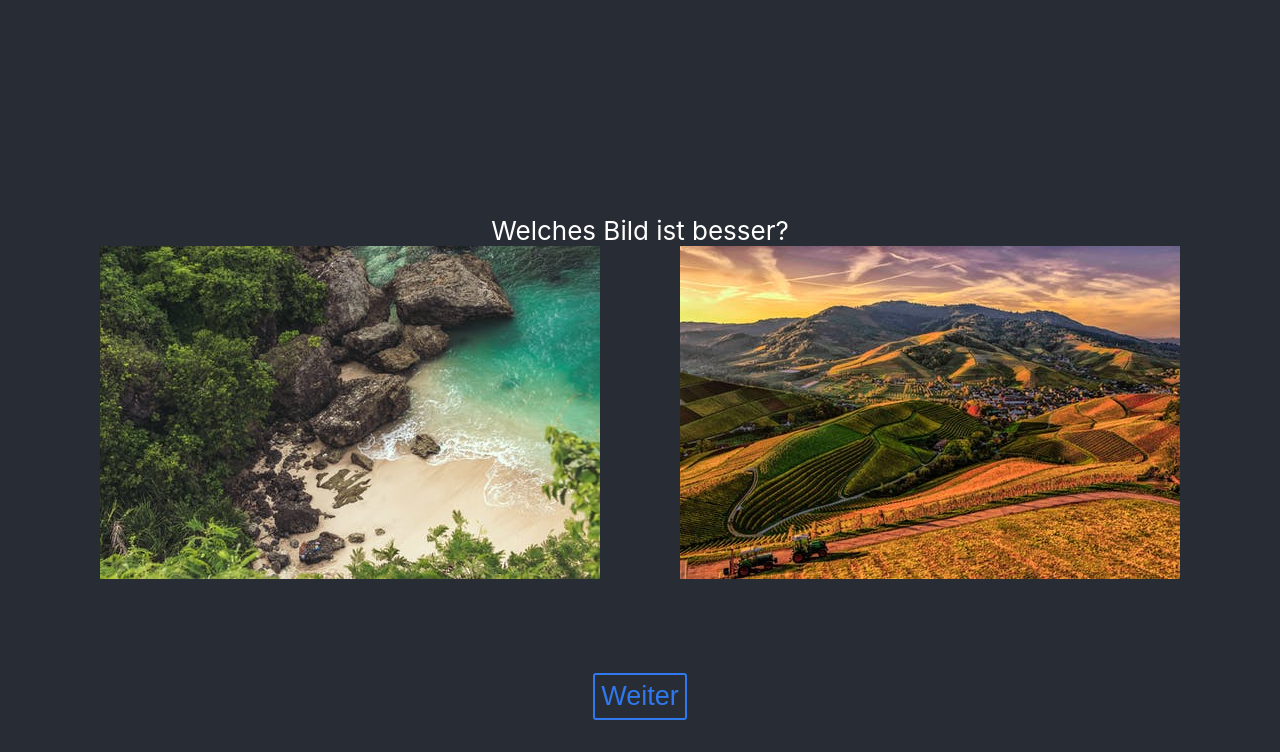
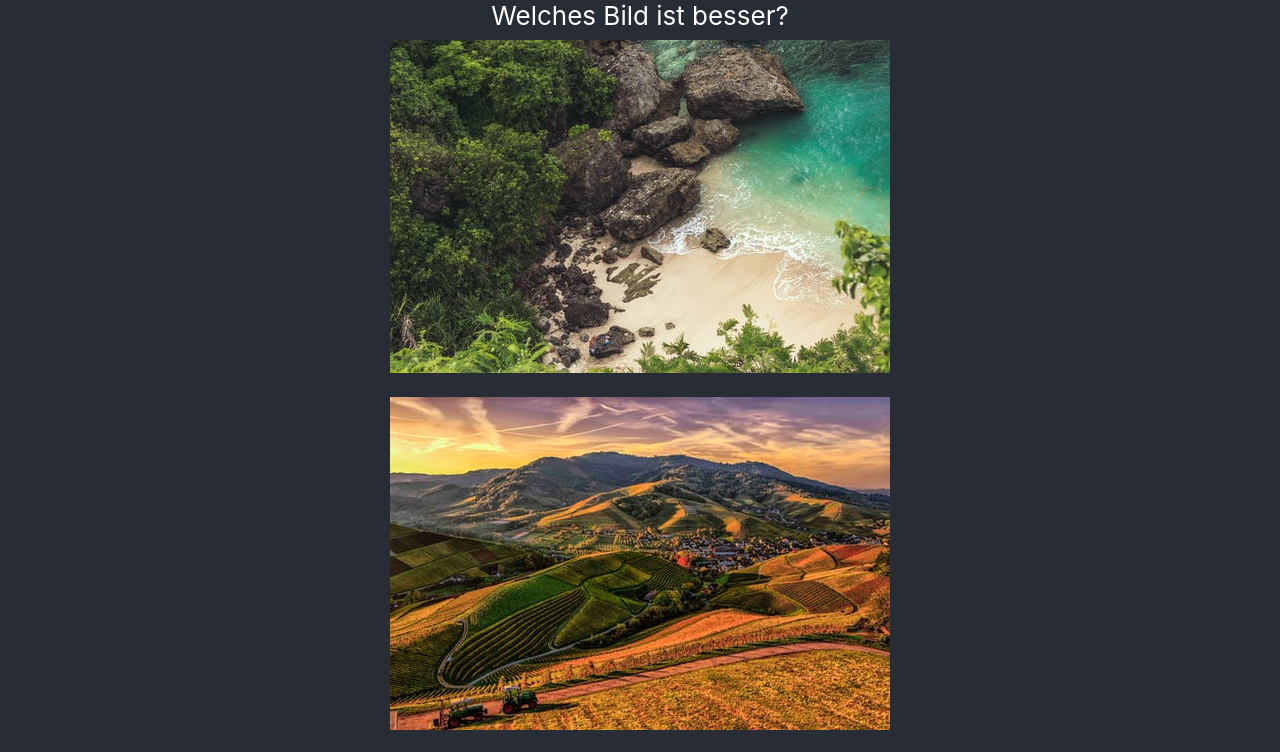
Before and after one commit to iaxon/poll, a React (Create React App) app: page / in a window 1280 px wide. Shown: the top 752 px of the page. Built offline with nearby package versions, Linux system fonts and the light colour scheme.

Commit message:
changed css-->scss; new Components Picture and Pictures;

```diff
--- a/package.json
+++ b/package.json
@@ -6,6 +6,7 @@
     "@types/jest": "24.0.6",
     "@types/node": "11.9.5",
     "@types/react-dom": "16.8.2",
+    "node-sass": "^4.11.0",
     "react": "^16.8.3",
     "react-dom": "^16.8.3",
     "react-scripts": "2.1.5",
--- a/src/App.css
+++ b/src/App.scss
@@ -6,22 +6,37 @@
   align-self: center;
 }
 
+.pictureContainer {
+  width: 80%;
+
+  .choosen {
+    color: red;
+  }
+}
+
 .App-logo {
   animation: App-logo-spin infinite 20s linear;
   height: 40vmin;
   pointer-events: none;
 }
 
-.picture {
-  height: calc(100%-40vmin);
-  width: calc(100%-40vmin);
+/*.picture {
+  height: calc(100% - 0vmin);
+  width: calc(100% - 80vmin);
   pointer-events: none;
   margin-left: 0%;
   justify-content: flex-start;
-}
+  margin-right: 1%;
+}*/
 
 .clickFrame {
   cursor: pointer;
+  width: auto;
+  pointer-events: none;
+  /* margin-left: 3%; */
+  justify-content: flex-start;
+  /* margin-right: 3%; */
+  margin: 9px 12px 9px 12px;
 }
 
 .choosed{
@@ -102,8 +117,8 @@ button {
   border-radius: 3px;
   max-width: 10%;
   align-self: center;
-  position: absolute;
-  margin-bottom: 10vh;
+  position: static;
+  margin: 10vh;
   bottom: 0;
 }
 
--- /dev/null
+++ b/src/Picture.tsx
@@ -0,0 +1,85 @@
+import React from "react";
+import wald from "./wald.jpeg";
+import berg from "./berg.jpeg";
+
+interface IPictureProps {
+    picName:any;
+}
+interface IPictureState {
+  transparentCounter: number;
+  clickCounter: number;
+  opacity: number;
+}
+
+export default class Picture extends React.Component<IPictureProps, IPictureState> {
+  constructor(props: any) {
+    super(props);
+    this.state = {
+      transparentCounter: 0,
+      clickCounter: 0,
+      opacity: 1,
+    };
+  }
+  render() {
+    return (
+      <div className="clickFrame" id="picture" style={{ opacity: this.state.opacity, display: 'inline-block' }}
+        onClick={(e: any) => {
+        this.wahl(this.props.picName);
+        this.moreOpacity(2);
+      }}>
+        <img src={this.props.picName} id="pic1" className="picture" alt="logo"  />
+      </div>
+    );
+  }
+  moreOpacity = (opacityNum: number) => {
+    if (opacityNum == 1 && this.state.transparentCounter == 0) {
+      //wird ausgeführt, wenn wald angetippt wird
+      this.setState({ opacity: 0.1 });
+      //this.setState(
+      //prevState => ({opacity1: prevState.opacity1 + 0.9}));
+      this.setState(prevState => ({ transparentCounter: 1 }));
+      console.log("transparent");
+    } else {
+      //wird ausgeführt, wenn berg angetippt wird
+      if (opacityNum == 2 && this.state.transparentCounter == 0) {
+        this.setState(prevState => ({ opacity: 0.1 }));
+        this.setState(prevState => ({ transparentCounter: 1 }));
+        // this.setState(
+        //   prevState => ({opacity2: prevState.opacity2 + 0.9}));
+      }
+    }
+
+    //    if(opacityNum == 1 && this.state.opacity2 == 0.1 && this.state.counter == 0) { //waldclick && opacity von Berg == 0.1 &&  counter == 1
+    //     this.setState(
+    //       prevState => ({opacity1: 0.1}));
+    //     this.setState(
+    //       prevState => ({opacity2: 1}));
+    //     this.setState(
+    //       prevState => ({counter: 0}));
+    //       console.log("transparent");
+    //  } else {
+    //   if(opacityNum == 2 && this.state.opacity1 == 0.1&& this.state.counter == 0) { //bergclick && opacity von wald == 0.1 &&  counter == 1
+    //     this.setState(
+    //       prevState => ({opacity2: 0.1}));
+    //     this.setState(
+    //       prevState => ({opacity1: 1}));
+    //     this.setState(
+    //       prevState => ({counter: 0}));
+    //     }
+    //  }
+  };
+
+  wahl(choice: string) {
+    if (choice == wald) {
+      this.setState({ clickCounter: this.state.clickCounter + 1 });
+      console.log("wald");
+      console.log(this.state.clickCounter);
+    } else {
+      if (choice == berg) {
+        this.setState({ clickCounter: this.state.clickCounter + 1 });
+        console.log("berg");
+        console.log(this.state.clickCounter);
+      }
+    }
+  }
+}
--- /dev/null
+++ b/src/Pictures.tsx
@@ -0,0 +1,50 @@
+import React from "react";
+import Picture from "./Picture";
+import { IPicture } from './Question';
+
+interface IPicturesProps {
+    pictures: IPicture[];
+}
+interface IPicturesState{
+    selectedId?: number;
+}
+export default class Pictures extends React.PureComponent<
+IPicturesProps,
+IPicturesState
+>{
+    constructor(props:IPicturesProps) {
+        super(props);
+
+    }
+    render(){
+        const body: JSX.Element[] = [];
+        this.props.pictures.forEach((pic: IPicture, index: number) => {
+            body.push(
+                <Picture key={'pic-' + index} picName={pic.url} />
+            );
+        })
+
+        return(
+            <div className="pictureContainer">
+                {body}
+            </div>
+        )
+
+    }
+}
+
+
+
+/*render(){
+    return(
+        <>
+        {this.props.pictures.map((element, index) => {
+            return(
+                <Picture key={index} picName={element.url}/>
+            )
+
+        })}
+        </>
+    )
+
+}*/
--- a/src/Question.tsx
+++ b/src/Question.tsx
@@ -2,72 +2,88 @@ import React from "react";
 import logo from "./logo.svg";
 import wald from "./wald.jpeg";
 import berg from "./berg.jpeg";
+import  Picture  from "./Picture";
+import Pictures from "./Pictures";
 
-
-interface QuestionProps {
-    setShowNumber:(waldNumber:number,  bergNumber: number)=> void;
+interface IQuestionProps {
+  setShowNumber: (waldNumber: number, bergNumber: number) => void;
 }
-
-interface QuestionState {
+export interface IPicture {
+  id:number;
+  url: any;
+}
+interface IQuestionState {
   showLogo: boolean;
   waldNumber: number;
   bergNumber: number;
   submit: boolean;
-  opacityNum:number;
-  opacity1:number;
-  opacity2:number;
-  counter:number;
-
+  opacityNum: number;
+  opacity1: number;
+  opacity2: number;
+  counter: number;
+  picName:string;
+  pictures: IPicture[];
 }
 
-export default class Question extends React.PureComponent<QuestionProps, QuestionState> {
-  constructor(props: QuestionProps) {
+export default class Question extends React.PureComponent<
+  IQuestionProps,
+  IQuestionState
+> {
+  constructor(props: IQuestionProps) {
     super(props);
     this.state = {
       showLogo: true,
       waldNumber: 0,
       bergNumber: 0,
       submit: false,
-      opacityNum:0,
+      opacityNum: 0,
       opacity1: 1,
       opacity2: 1,
-      counter:0,
+      counter: 0,
+      picName: "wald",
+      pictures: []
     };
+  }
+wahl(){
+
 }
 
   render() {
     return (
-        [<div className="QuestionContainer">
-          <a>Welches Bild ist besser?</a>
+      <div className="QuestionContainer">
+        <a>
+          Welches Bild ist besser?
+        </a>
         <div className="container">
-            <div
-              className="clickFrame"
-              id='picture'
+          {/* <Picture
+          picName={wald}
+          />
+          <Picture
+          picName={berg}
+          /> */}
+          <Pictures pictures={[
+            {id:0, url:wald},
+            {id:1, url:berg},
+            {id:2, url:wald},
+            {id:3, url:berg},
+            {id:4, url:wald},
+            {id:5, url:berg},
+            {id:6, url:wald},
+            {id:7, url:berg},
+
+          ]}/>
+        </div>
+        <button
           onClick={(e: any) => {
-                this.wahl("wald");
-                this.moreOpacity(1);
+            this.props.setShowNumber(
+              this.state.waldNumber,
+              this.state.bergNumber
+            );
           }}
-              style={{opacity: this.state.opacity1}}
         >
-              <img src={wald} id="pic1"className="picture" alt="logo" />
-            </div>
-            <div className="space" />
-            <div
-              className="clickFrame"
-              id='picture'
-              onClick={(e: any) => {
-                this.wahl("berg");
-                this.moreOpacity(2);
-                console.log("click")
-                }
-              } style={{opacity: this.state.opacity2}}>
-              <img src={berg} id="pic2" className="picture" alt="logo" />
-            </div>
-          </div>
-        <button onClick={(e:any) => {this.props.setShowNumber(this.state.waldNumber, this.state.bergNumber);}}>
           Weiter
         </button>
-        </div>]
+      </div>
     );
   }
   //   document.getElementById('picture').addEventListener('change', function () {
@@ -82,81 +98,50 @@ export default class Question extends React.PureComponent<QuestionProps, Questio
 
   //   document.getElementsByName(id).classList.add(choose);
   // }
-  moreOpacity = (opacityNum:number) => {
-
-    if(opacityNum == 1 && this.state.counter==0) { //wird ausgeführt, wenn wald angetippt wird
-      this.setState(
-        prevState => ({opacity2: prevState.opacity2 - 0.9}));
-      this.setState(
-        prevState => ({opacity1: prevState.opacity1 + 0.9}));
-      this.setState(
-        prevState => ({counter: prevState.counter + 1}));
+  moreOpacity = (opacityNum: number) => {
+    if (opacityNum == 1 && this.state.counter == 0) {
+      //wird ausgeführt, wenn wald angetippt wird
+      this.setState({ opacity2: 0.1 });
+      //this.setState(
+      //prevState => ({opacity1: prevState.opacity1 + 0.9}));
+      this.setState(prevState => ({ counter: 1 }));
       console.log("transparent");
-   } else {             //wird ausgeführt, wenn wald angetippt wird
-    if(opacityNum == 2 && this.state.counter==0)    {
-      this.setState(
-        prevState => ({opacity1: prevState.opacity1 - 0.9}));
-      this.setState(
-        prevState => ({opacity2: prevState.opacity2 + 0.9}));
+    } else {
+      //wird ausgeführt, wenn berg angetippt wird
+      if (opacityNum == 2 && this.state.counter == 0) {
+        this.setState(prevState => ({ opacity1: 0.1 }));
+        this.setState(prevState => ({ counter: 1 }));
+        // this.setState(
+        //   prevState => ({opacity2: prevState.opacity2 + 0.9}));
       }
     }
 
-   if(opacityNum == 1 && this.state.opacity2 == 0.1 && this.state.counter > 0) {
-    this.setState(
-      prevState => ({opacity2: prevState.opacity2 + 0.9}));
-    this.setState(
-      prevState => ({opacity1: prevState.opacity1 - 0.9}));
-    this.setState(
-      prevState => ({counter: prevState.counter + -1}));
-      console.log("transparent");
- } else {
-  if(opacityNum == 2 && this.state.opacity1 == 0.1&& this.state.counter > 0) {
-    this.setState(
-      prevState => ({opacity1: prevState.opacity1 - 0.9}));
-    this.setState(
-      prevState => ({opacity2: prevState.opacity2 + 0.9}));
-    this.setState(
-      prevState => ({counter: prevState.counter + -1}));
-    }
- }
-  }
-
-
-
-
-
-
-
-
-
-
-
-
-
-
-
-
+    //    if(opacityNum == 1 && this.state.opacity2 == 0.1 && this.state.counter == 0) { //waldclick && opacity von Berg == 0.1 &&  counter == 1
+    //     this.setState(
+    //       prevState => ({opacity1: 0.1}));
+    //     this.setState(
+    //       prevState => ({opacity2: 1}));
+    //     this.setState(
+    //       prevState => ({counter: 0}));
+    //       console.log("transparent");
+    //  } else {
+    //   if(opacityNum == 2 && this.state.opacity1 == 0.1&& this.state.counter == 0) { //bergclick && opacity von wald == 0.1 &&  counter == 1
+    //     this.setState(
+    //       prevState => ({opacity2: 0.1}));
+    //     this.setState(
+    //       prevState => ({opacity1: 1}));
+    //     this.setState(
+    //       prevState => ({counter: 0}));
+    //     }
+    //  }
+  };
 
   switchLogo(e: any) {
     this.setState({ showLogo: !this.state.showLogo });
     console.log("lool");
   }
 
-  wahl(choice: string) {
-    if (choice == "wald") {
-      this.setState({ waldNumber: this.state.waldNumber + 1 });
-      console.log("wald");
-      console.log(this.state.waldNumber);
-    } else {
-      if (choice == "berg") {
-        this.setState({ bergNumber: this.state.bergNumber + 1 });
-        console.log("berg");
-        console.log(this.state.bergNumber);
+  submit(e: any) {
+    this.setState({ submit: !this.state.submit });
   }
 }
-
-  }
-  submit(e: any){this.setState({ submit: !this.state.submit });
-   }
-
-}
```
Also changed, not shown: src/App.tsx (+5 -5 lines), src/Result.tsx (+4 -4 lines), 1 other file (tests, documents, lock files or other folders). Lines whose indentation alone changed are shown as unchanged.
